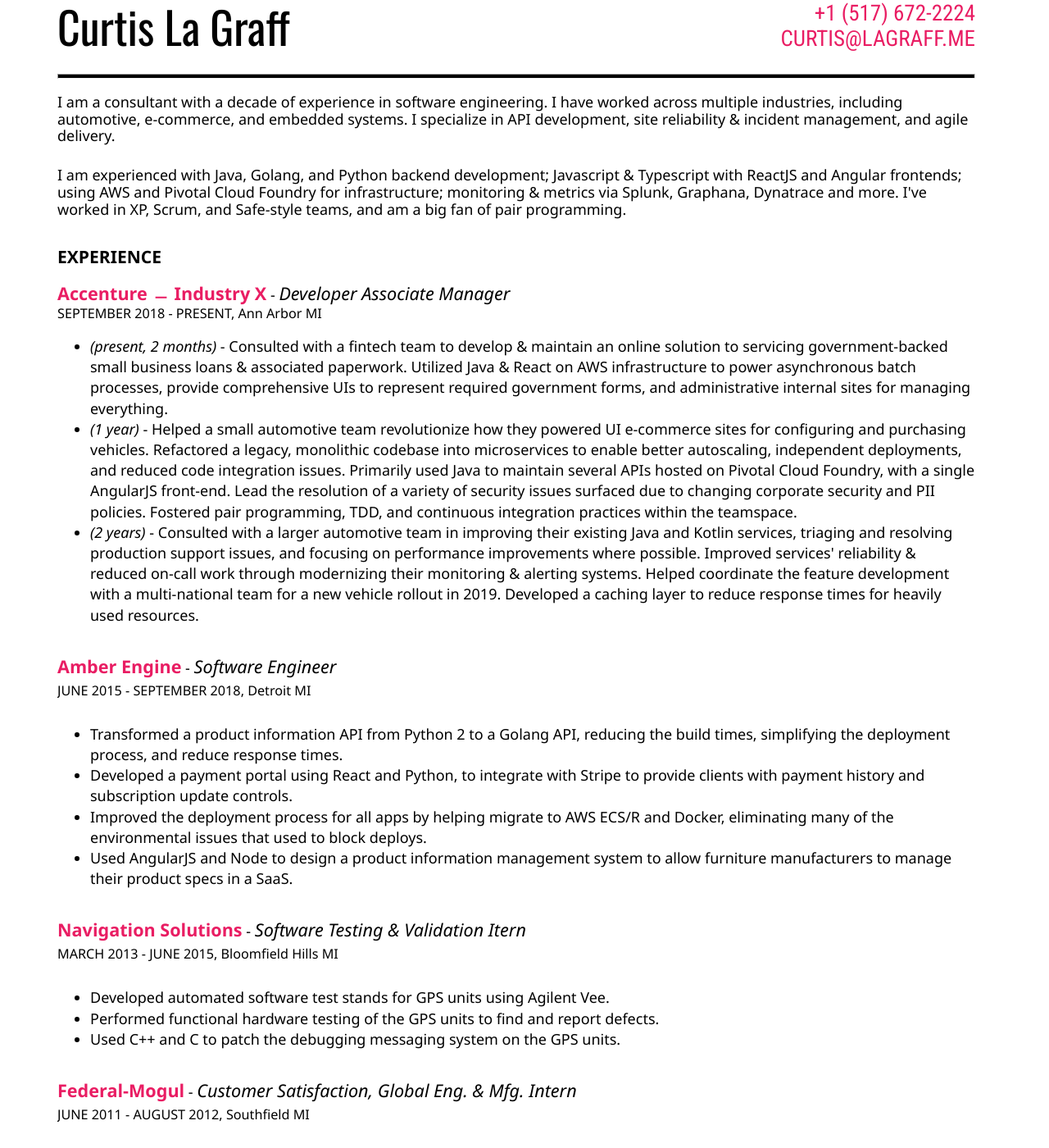
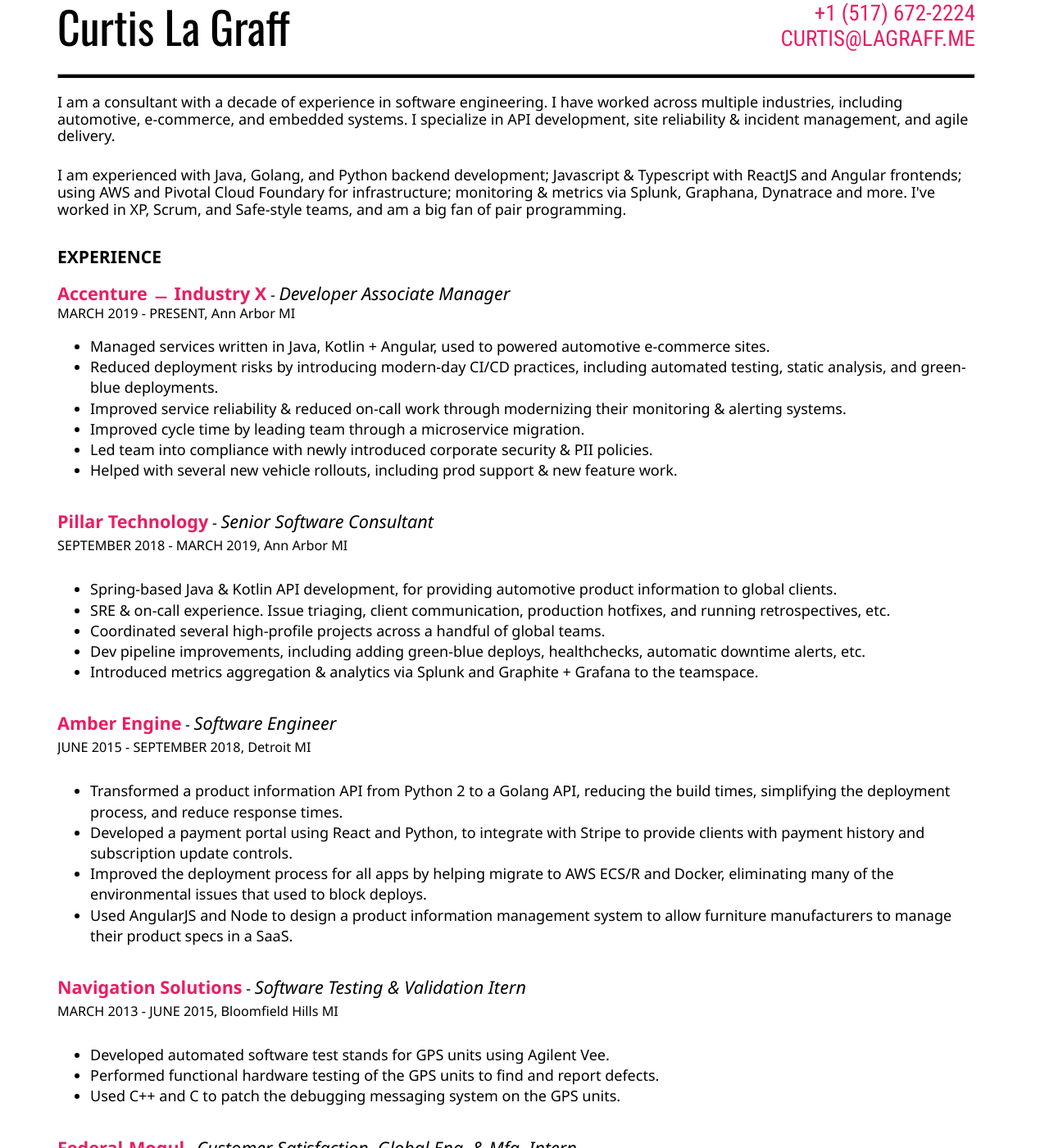
Before and after one commit to clagraff/clagraff.github.io, a Jekyll site: the page built from index.html, in a window 1280 px wide and 1400 px high. Shown: the whole window at 82% size. Built offline with Jekyll 4.4.1, drawn with Linux system fonts in a browser that asks for light colours; some of the changed text lies outside the part shown.

Commit message:
Update index.html

```diff
--- a/index.html
+++ b/index.html
@@ -8,40 +8,40 @@
 </p>
 <p>
   I am experienced with Java, Golang, and Python backend development; Javascript & Typescript with ReactJS and Angular frontends; using AWS and Pivotal Cloud
-  Foundry for infrastructure; monitoring & metrics via Splunk, Graphana, Dynatrace and more. I've worked in XP, Scrum, and Safe-style teams, and am a big
+  Foundary for infrastructure; monitoring & metrics via Splunk, Graphana, Dynatrace and more. I've worked in XP, Scrum, and Safe-style teams, and am a big
   fan of pair programming.
 </p>
-
 <p class="entry">
   <h3>EXPERIENCE</h3>
   <span class="company">Accenture &#xfe58; Industry X</span> - <span class="position">Developer Associate Manager</span><br/>
-  <span class="duration">SEPTEMBER 2018 - PRESENT, Ann Arbor MI</span><br/>
+  <span class="duration">MARCH 2019 - PRESENT, Ann Arbor MI</span><br/>
   <ul>
-    <li><i>(present, 2 months)</i> - Consulted with a fintech team to develop & maintain an online solution to servicing government-backed small business loans & associated paperwork.
-      Utilized Java & React on AWS infrastructure to power asynchronous batch processes, provide comprehensive UIs to represent required government forms, and
-      administrative internal sites for managing everything.
-    </li>
-    <li><i>(1 year)</i> - Helped a small automotive team revolutionize how they powered UI e-commerce sites for configuring and purchasing vehicles. Refactored
-      a legacy, monolithic codebase into microservices to enable better autoscaling, independent deployments, and reduced code integration issues. Primarily used
-      Java to maintain several APIs hosted on Pivotal Cloud Foundry, with a single AngularJS front-end. Lead the resolution of a variety of security issues surfaced
-      due to changing corporate security and PII policies. Fostered pair programming, TDD, and continuous integration practices within the teamspace.
-    </li>
-    <li><i>(2 years)</i> - Consulted with a larger automotive team in improving their existing Java and Kotlin services, triaging and resolving production support
-      issues, and focusing on performance improvements where possible. Improved services' reliability & reduced on-call work through modernizing their monitoring &
-      alerting systems. Helped coordinate the feature development with a multi-national team for a new vehicle rollout in 2019. Developed a caching layer to reduce
-      response times for heavily used resources.
-    </li>
+    <li>Managed services written in Java, Kotlin + Angular, used to powered automotive e-commerce sites.</li>
+    <li>Reduced deployment risks by introducing modern-day CI/CD practices, including automated testing, static analysis, and green-blue deployments.</li>
+    <li>Improved service reliability & reduced on-call work through modernizing their monitoring & alerting systems.</li>
+    <li>Improved cycle time by leading team through a microservice migration.</li>
+    <li>Led team into compliance with newly introduced corporate security & PII policies.</li>
+    <li>Helped with several new vehicle rollouts, including prod support & new feature work.</li>
+  </ul>
+</p>
+<p class="entry">
+  <span class="company">Pillar Technology</span> - <span class="position">Senior Software Consultant</span><br/>
+  <span class="duration">SEPTEMBER 2018 - MARCH 2019, Ann Arbor MI</span><br/>
+  <ul>
+    <li>Spring-based Java & Kotlin API development, for providing automotive product information to global clients.</li>
+    <li>SRE & on-call experience. Issue triaging, client communication, production hotfixes, and running retrospectives, etc.</li>
+    <li>Coordinated several high-profile projects across a handful of global teams.</li>
+    <li>Dev pipeline improvements, including adding green-blue deploys, healthchecks, automatic downtime alerts, etc.</li>
+    <li>Introduced metrics aggregation & analytics via Splunk and Graphite + Grafana to the teamspace.</li>
   </ul>
 </p>
 <p class="entry">
   <span class="company">Amber Engine</span> - <span class="position">Software Engineer</span><br/>
   <span class="duration">JUNE 2015 - SEPTEMBER 2018, Detroit MI</span><br/>
   <ul>
-    <li>Transformed a product information API from Python 2 to a Golang API, reducing the build times, simplifying the deployment process, and reduce response
-      times.
+    <li>Transformed a product information API from Python 2 to a Golang API, reducing the build times, simplifying the deployment process, and reduce response times.</li>
     <li>Developed a payment portal using React and Python, to integrate with Stripe to provide clients with payment history and subscription update controls.</li>
-    <li>Improved the deployment process for all apps by helping migrate to AWS ECS/R and Docker, eliminating many of the environmental issues that used to
-      block deploys.</li>
+    <li>Improved the deployment process for all apps by helping migrate to AWS ECS/R and Docker, eliminating many of the environmental issues that used to block deploys.</li>
     <li>Used AngularJS and Node to design a product information management system to allow furniture manufacturers to manage their product specs in a SaaS.</li>
   </ul>
 </p>
```
Also changed, not shown: other parts of index.html (+1 -1 lines).
